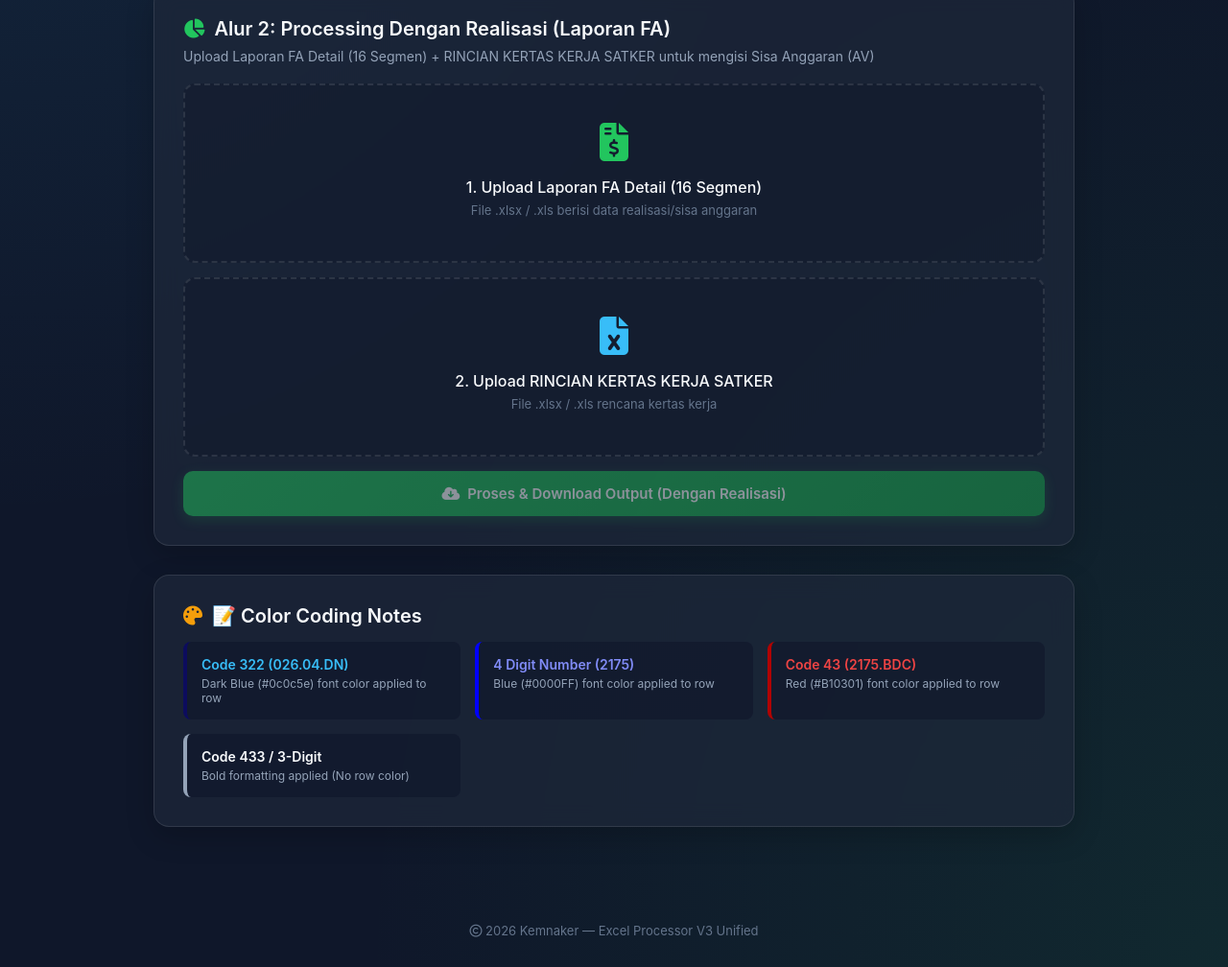
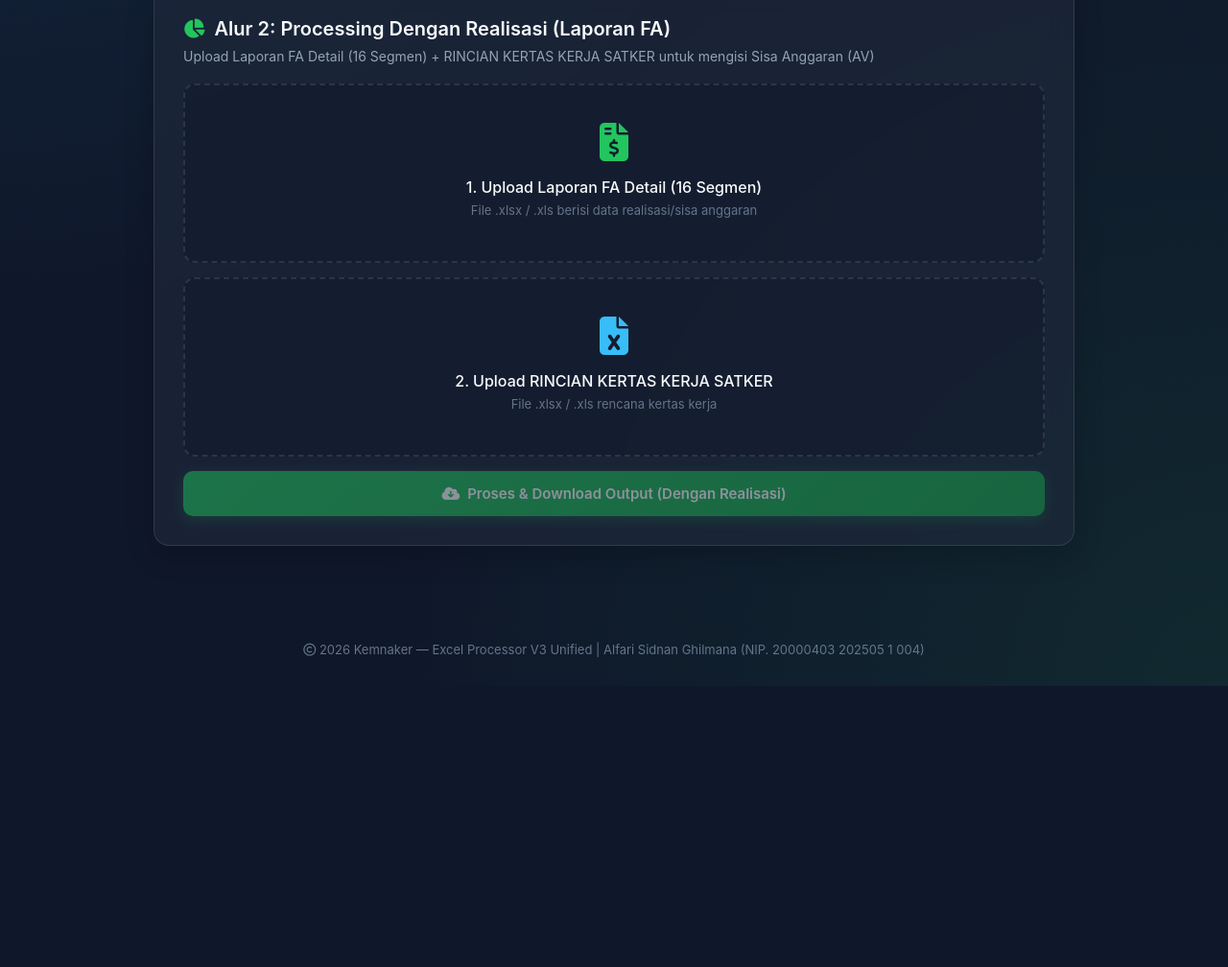
Before and after one commit to alfarisg34/excel-processor-v3, a website: page public/index.html in a window 1280 px wide. Shown: the part 572-1580 px from the top of the page at 96% size. After the commit the page ends 1287 px from the top, so only its background shows below. Drawn offline with Linux system fonts and the light colour scheme.

```diff
--- a/public/index.html
+++ b/public/index.html
@@ -74,35 +74,11 @@
       <div class="status-box" id="status2"></div>
     </div>
 
-    <!-- COLOR NOTES SECTION -->
-    <div class="card">
-      <div class="card-title">
-        <i class="fa-solid fa-palette" style="color: #f59e0b;"></i>
-        <span>📝 Color Coding Notes</span>
-      </div>
-      <div class="notes-grid">
-        <div class="note-item" style="border-color: #0c0c5e;">
-          <div class="note-title" style="color: #38bdf8;">Code 322 (026.04.DN)</div>
-          <div class="note-desc">Dark Blue (#0c0c5e) font color applied to row</div>
-        </div>
-        <div class="note-item" style="border-color: #0000FF;">
-          <div class="note-title" style="color: #818cf8;">4 Digit Number (2175)</div>
-          <div class="note-desc">Blue (#0000FF) font color applied to row</div>
-        </div>
-        <div class="note-item" style="border-color: #B10301;">
-          <div class="note-title" style="color: #ef4444;">Code 43 (2175.BDC)</div>
-          <div class="note-desc">Red (#B10301) font color applied to row</div>
-        </div>
-        <div class="note-item" style="border-color: #94a3b8;">
-          <div class="note-title" style="color: #f8fafc;">Code 433 / 3-Digit</div>
-          <div class="note-desc">Bold formatting applied (No row color)</div>
-        </div>
-      </div>
-    </div>
+
   </div>
 
   <footer>
-    <p><i class="fa-regular fa-copyright"></i> 2026 Kemnaker — Excel Processor V3 Unified</p>
+    <p><i class="fa-regular fa-copyright"></i> 2026 Kemnaker — Excel Processor V3 Unified | Alfari Sidnan Ghilmana (NIP. 20000403 202505 1 004)</p>
   </footer>
 
   <script>
```
